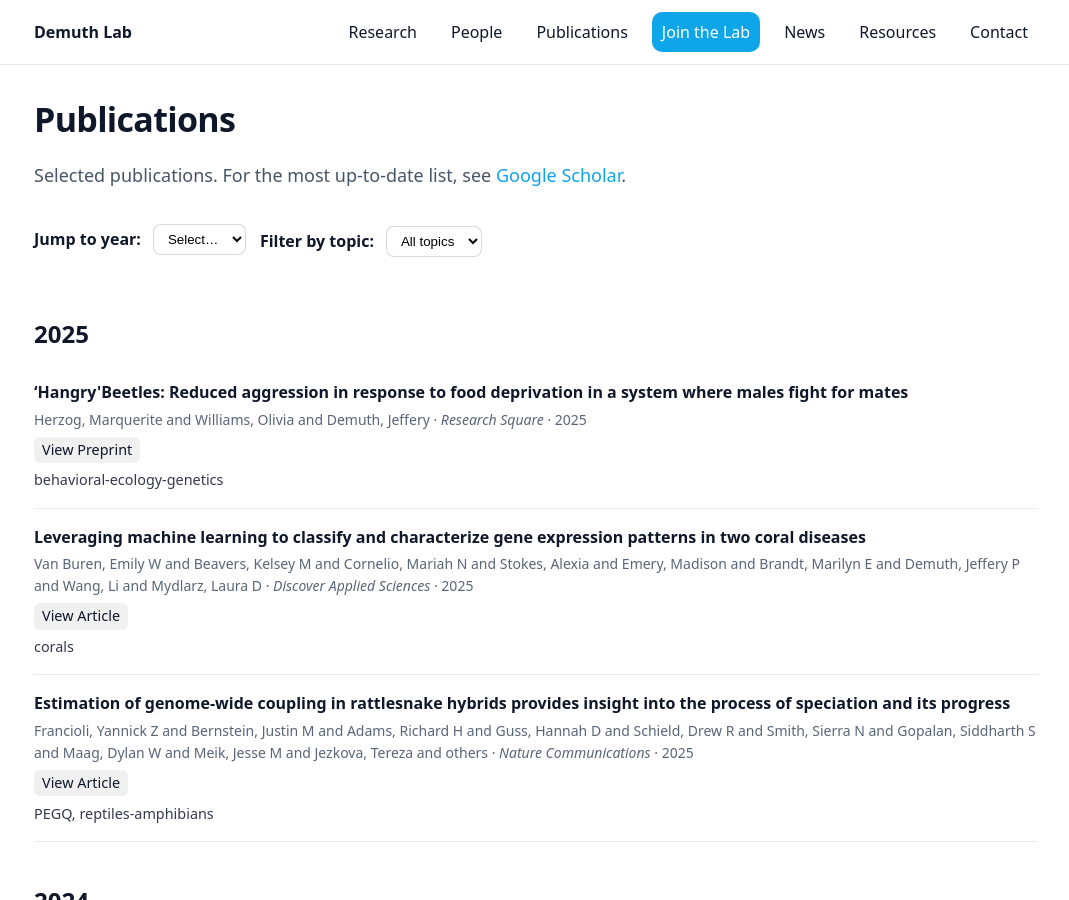
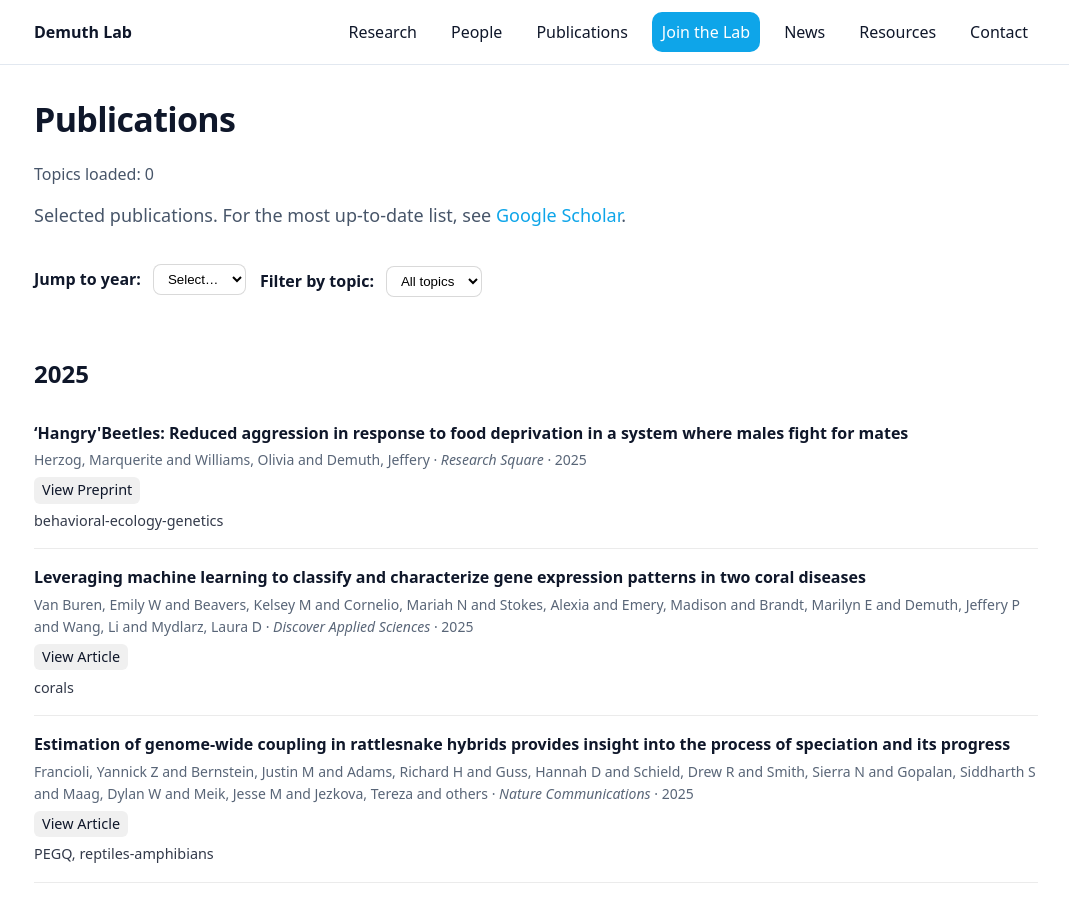
Before and after one commit to demuth-lab/demuth-lab.github.io, a Jekyll site: the page built from publications.md, in a window 1280 px wide and 900 px high. Shown: the whole window, without its empty margins (104-1173 px from the left). Built offline with Jekyll 4.4.1, drawn with Linux system fonts in a browser that asks for light colours.

Commit message:
Update publications.md

```diff
--- a/publications.md
+++ b/publications.md
@@ -2,6 +2,7 @@
 title: "Publications"
 layout: default
 ---
+<p class="muted">Topics loaded: {{ site.data.topics | size }}</p>
 
 <p class="lede">
 Selected publications. For the most up-to-date list, see
```
